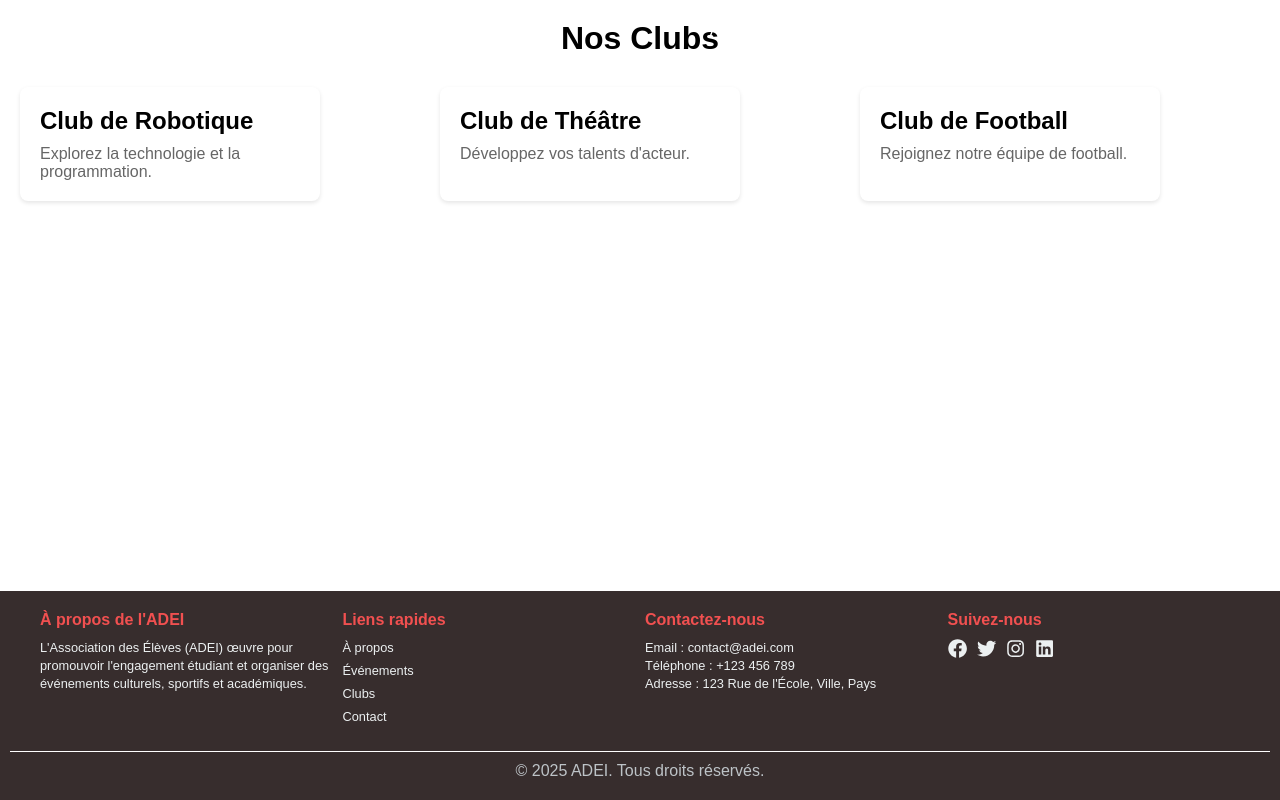
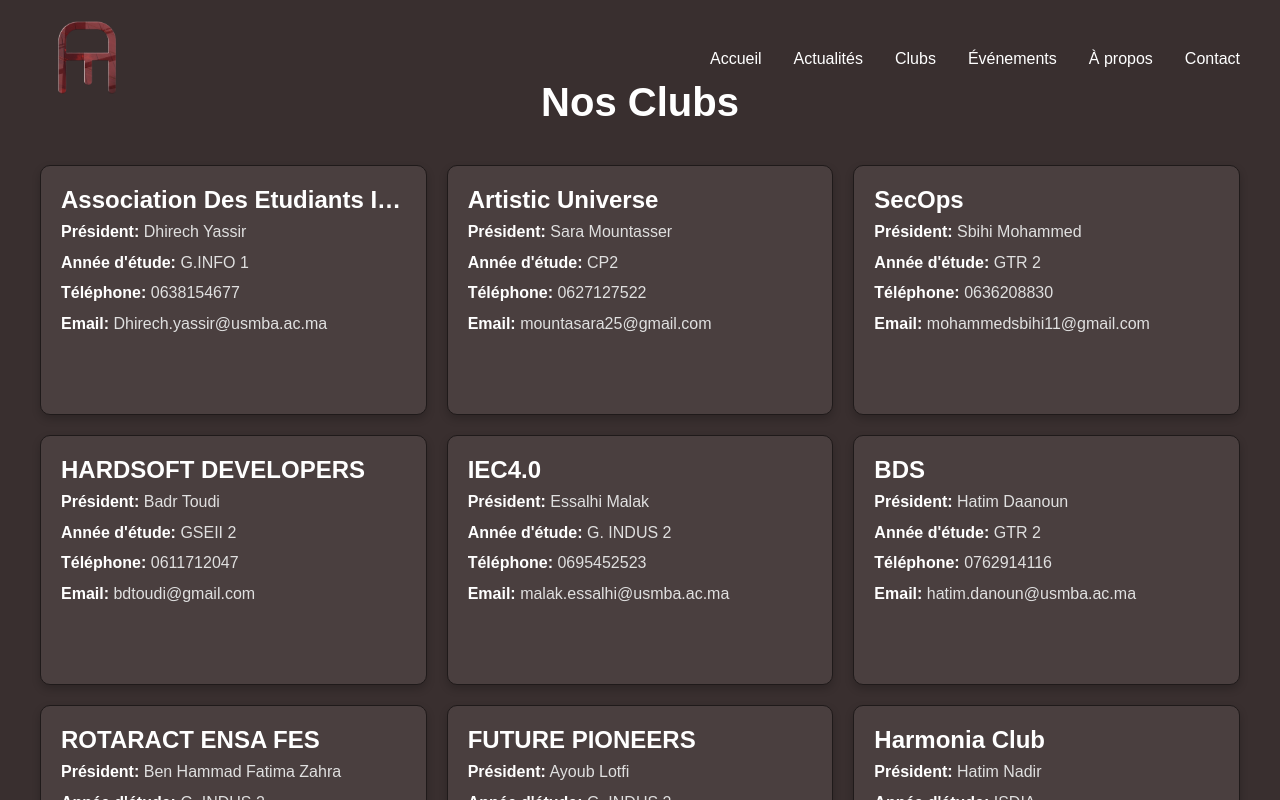
Before and after one commit to MehdiDinari/ADEI-Site, a React (Create React App) app: page /clubs in a window 1280 px wide. Built offline with nearby package versions, Linux system fonts and the light colour scheme.

Commit message:
3rd  commit

```diff
--- a/package.json
+++ b/package.json
@@ -7,6 +7,7 @@
     "@testing-library/jest-dom": "^6.6.3",
     "@testing-library/react": "^16.2.0",
     "@testing-library/user-event": "^13.5.0",
+    "framer-motion": "^12.4.7",
     "react": "^19.0.0",
     "react-calendar": "^5.1.0",
     "react-dom": "^19.0.0",
--- a/src/Utils/clubs.json
+++ b/src/Utils/clubs.json
@@ -0,0 +1,130 @@
+[
+  {
+    "club": "Association Des Etudiants Ingenieurs ADEI",
+    "president": "Dhirech Yassir",
+    "annees_etude": "G.INFO 1",
+    "tel": "0638154677",
+    "email": "Dhirech.yassir@usmba.ac.ma",
+    "observations": ""
+  },
+  {
+    "club": "Artistic Universe",
+    "president": "Sara Mountasser",
+    "annees_etude": "CP2",
+    "tel": "0627127522",
+    "email": "mountasara25@gmail.com",
+    "observations": ""
+  },
+  {
+    "club": "SecOps",
+    "president": "Sbihi Mohammed",
+    "annees_etude": "GTR 2",
+    "tel": "0636208830",
+    "email": "mohammedsbihi11@gmail.com",
+    "observations": ""
+  },
+  {
+    "club": "HARDSOFT DEVELOPERS",
+    "president": "Badr Toudi",
+    "annees_etude": "GSEII 2",
+    "tel": "0611712047",
+    "email": "bdtoudi@gmail.com",
+    "observations": ""
+  },
+  {
+    "club": "IEC4.0",
+    "president": "Essalhi Malak",
+    "annees_etude": "G. INDUS 2",
+    "tel": "0695452523",
+    "email": "malak.essalhi@usmba.ac.ma",
+    "observations": ""
+  },
+  {
+    "club": "BDS",
+    "president": "Hatim Daanoun",
+    "annees_etude": "GTR 2",
+    "tel": "0762914116",
+    "email": "hatim.danoun@usmba.ac.ma",
+    "observations": ""
+  },
+  {
+    "club": "ROTARACT ENSA FES",
+    "president": "Ben Hammad Fatima Zahra",
+    "annees_etude": "G. INDUS 2",
+    "tel": "0689087336",
+    "email": "fatimazahra.benhammad@usmba.ac.ma",
+    "observations": ""
+  },
+  {
+    "club": "FUTURE PIONEERS",
+    "president": "Ayoub Lotfi",
+    "annees_etude": "G. INDUS 2",
+    "tel": "0604777534",
+    "email": "ayoub.lotfi@usmba.ac.ma",
+    "observations": ""
+  },
+  {
+    "club": "Harmonia Club",
+    "president": "Hatim Nadir",
+    "annees_etude": "ISDIA",
+    "tel": "+212 603007309",
+    "email": "hatim.nadir@usmba.ac.ma",
+    "observations": ""
+  },
+  {
+    "club": "RoboGenius",
+    "president": "Soukayna Hamdani",
+    "annees_etude": "CP2",
+    "tel": "0624940327",
+    "email": "robogeniusclub@gmail.com",
+    "observations": ""
+  },
+  {
+    "club": "ENTREPRISES ENSAF",
+    "president": "Badr Eddine Sennoune",
+    "annees_etude": "GMSA 2",
+    "tel": "0636807229",
+    "email": "badreddine.sennoune@usmba.ac.ma",
+    "observations": ""
+  },
+  {
+    "club": "IEEE ENSAF Student Branch",
+    "president": "Manal Armel",
+    "annees_etude": "G.INFO 2",
+    "tel": "+21256989605",
+    "email": "manal.armel@usmba.ac.ma",
+    "observations": ""
+  },
+  {
+    "club": "Teatro del Alma",
+    "president": "Ayman Lebbar",
+    "annees_etude": "3IACN",
+    "tel": "0704890686",
+    "email": "aymanlebbar2020@gmail.com",
+    "observations": ""
+  },
+  {
+    "club": "The Great Debaters",
+    "president": "Malak Faiz",
+    "annees_etude": "GTR 2",
+    "tel": "0701202778",
+    "email": "malak.faiz@usmba.ac.ma",
+    "observations": ""
+  },
+  {
+    "club": "Mechatronics trendz",
+    "president": "Tamdouli Ismail",
+    "annees_etude": "GMSA 2",
+    "tel": "0602485321",
+    "email": "ismail.tamdouli@usmba.ac.ma",
+    "observations": ""
+  },
+  {
+    "club": "SPACE ENSAF",
+    "president": "Abeqqal Marouane",
+    "annees_etude": "G.INFO 2",
+    "tel": "0762406112",
+    "email": "marouane.abeqqal@usmba.ac.ma",
+    "observations": ""
+  }
+]
--- a/src/components/Card.jsx
+++ b/src/components/Card.jsx
@@ -1,12 +1,13 @@
 import React from "react";
-import "../styles/Card.css";
+import '../styles/Card.css';
 
-const Card = ({ title, content, footer }) => {
+const Card = ({ title, content }) => {
     return (
         <div className="card">
-            {title && <h3 className="card-title">{title}</h3>}
-            {content && <p className="card-content">{content}</p>}
-            {footer && <footer className="card-footer">{footer}</footer>}
+            <h2>{title}</h2> {/* Affiche le titre du club */}
+            <div className="card-content">
+                {content} {/* Affiche le contenu */}
+            </div>
         </div>
     );
 };
--- a/src/components/Navbar.jsx
+++ b/src/components/Navbar.jsx
@@ -30,7 +30,7 @@ const Navbar = () => {
             <div className="navbar-container">
                 {/* Logo */}
                 <Link to="/" className="navbar-logo">
-                    ADEI
+                    <img src="/Images/adei.png" alt="Logo ADEI" /> {/* Chemin absolu depuis public/ */}
                 </Link>
 
                 {/* Menu pour les écrans larges */}
--- a/src/pages/Clubs.jsx
+++ b/src/pages/Clubs.jsx
@@ -1,23 +1,41 @@
 import React from "react";
+import { motion } from "framer-motion";
 import Card from "../components/Card";
-import '../styles/Clubs.css'
+import clubsData from "../Utils/clubs.json";
+import '../styles/Clubs.css';
 
 const Clubs = () => {
-    const clubs = [
-        { id: 1, name: "Club de Robotique", description: "Explorez la technologie et la programmation." },
-        { id: 2, name: "Club de Théâtre", description: "Développez vos talents d'acteur." },
-        { id: 3, name: "Club de Football", description: "Rejoignez notre équipe de football." },
-    ];
-
     return (
-        <div className="clubs">
+        <motion.div
+            className="clubs"
+            initial={{ opacity: 0 }}
+            animate={{ opacity: 1 }}
+            transition={{ duration: 0.5 }}
+        >
             <h1>Nos Clubs</h1>
             <div className="club-list">
-                {clubs.map((club) => (
-                    <Card key={club.id} title={club.name} content={club.description} />
+                {clubsData.map((club, index) => (
+                    <motion.div
+                        key={club.id}
+                        initial={{ opacity: 0, y: 20 }}
+                        animate={{ opacity: 1, y: 0 }}
+                        transition={{ delay: index * 0.2, duration: 0.5 }}
+                    >
+                        <Card
+                            title={club.club}
+                            content={
+                                <div className="card-content">
+                                    <p><strong>Président:</strong> {club.president}</p>
+                                    <p><strong>Année d'étude:</strong> {club.annees_etude}</p>
+                                    <p><strong>Téléphone:</strong> {club.tel}</p>
+                                    <p><strong>Email:</strong> {club.email}</p>
+                                </div>
+                            }
+                        />
+                    </motion.div>
                 ))}
             </div>
-        </div>
+        </motion.div>
     );
 };
 
--- a/src/styles/Card.css
+++ b/src/styles/Card.css
@@ -1,22 +1,42 @@
 .card {
-    background: #fff;
+    background-color: #34495e; /* Fond gris foncé pour les cartes */
+    border-radius: 10px;
+    box-shadow: 0 4px 8px rgba(0, 0, 0, 0.2);
     padding: 20px;
-    border-radius: 8px;
-    box-shadow: 0 2px 4px rgba(0, 0, 0, 0.1);
+    width: 300px; /* Largeur fixe */
+    min-height: 250px; /* Hauteur minimale pour uniformiser la taille */
+    display: flex;
+    flex-direction: column;
+    justify-content: space-between; /* Espace entre le titre et le contenu */
+    transition: transform 0.3s ease, box-shadow 0.3s ease;
 }
 
-.card h3 {
-    font-size: 1.5rem;
-    margin-bottom: 10px;
+.card:hover {
+    transform: translateY(-5px);
+    box-shadow: 0 8px 16px rgba(0, 0, 0, 0.3);
 }
 
-.card p {
-    font-size: 1rem;
-    color: #666;
+.card h2 {
+    margin-top: 0;
+    color: #ffffff; /* Texte blanc pour le titre */
+    font-size: 1.5rem;
+    white-space: nowrap; /* Empêche le titre de passer à la ligne */
+    overflow: hidden; /* Cache le texte qui dépasse */
+    text-overflow: ellipsis; /* Ajoute "..." si le texte est trop long */
 }
 
-.card footer {
-    margin-top: 10px;
-    font-size: 0.9rem;
-    color: #999;
+.card-content {
+    flex: 1; /* Prend tout l'espace disponible */
+    overflow: hidden; /* Cache le contenu qui dépasse */
+    word-wrap: break-word; /* Casse les mots longs */
 }
+
+.card-content p {
+    margin: 5px 0;
+    color: #ecf0f1; /* Texte gris clair pour le contenu */
+    line-height: 1.6;
+}
+
+.card-content p strong {
+    color: #ffffff; /* Texte blanc pour les labels */
+}
--- a/src/styles/Clubs.css
+++ b/src/styles/Clubs.css
@@ -1,21 +1,22 @@
 .clubs {
-    padding: 20px;
+    padding-top: 80px; /* Espace pour la navbar */
+    padding-left: 20px;
+    padding-right: 20px;
+    padding-bottom: 20px;
+    text-align: center;
+    background-color: #392f2f; /* Fond gris foncé */
+    min-height: 100vh;
 }
 
 .clubs h1 {
-    text-align: center;
-    margin-bottom: 30px;
+    font-size: 2.5rem;
+    margin-bottom: 20px;
+    color: #ffffff; /* Texte blanc pour le titre */
 }
 
 .club-list {
     display: grid;
-    grid-template-columns: repeat(auto-fit, minmax(250px, 1fr));
-    gap: 20px;
+    grid-template-columns: repeat(auto-fit, minmax(300px, 1fr)); /* Grille responsive */
+    gap: 20px; /* Espacement entre les cartes */
+    padding: 20px;
 }
-
-.club-list .card {
-    background: #fff;
-    padding: 20px;
-    border-radius: 8px;
-    box-shadow: 0 2px 4px rgba(0, 0, 0, 0.1);
-}
--- a/src/styles/Navbar.css
+++ b/src/styles/Navbar.css
@@ -29,7 +29,11 @@
     text-decoration: none;
     transition: color 0.3s ease;
 }
+.navbar-logo img {
+    height: 80px; /* Ajustez la hauteur du logo */
+    width: auto; /* Garde les proportions du logo */
 
+}
 .navbar-logo:hover {
     color: #d7140e
 ;
--- a/src/styles/News.css
+++ b/src/styles/News.css
@@ -1,21 +1,88 @@
+/* News.css */
 .news {
-    padding: 20px;
+    padding: 80px 20px 20px; /* 80px en haut, 20px à gauche/droite, 20px en bas */
+    text-align: center;
+    background-color: #392f2f; /* Fond gris foncé */
+    min-height: 100vh; /* Assure que la page prend toute la hauteur */
 }
 
 .news h1 {
-    text-align: center;
-    margin-bottom: 30px;
+    font-size: 2.5rem;
+    margin-bottom: 20px;
+    color: #ffffff; /* Texte blanc pour le titre */
 }
 
 .news-list {
     display: flex;
     flex-direction: column;
+    align-items: center;
     gap: 20px;
+    padding: 20px;
 }
 
-.news-list .card {
-    background: #fff;
+/* Animation pour les cartes */
+@keyframes fadeInUp {
+    from {
+        opacity: 0;
+        transform: translateY(20px);
+    }
+    to {
+        opacity: 1;
+        transform: translateY(0);
+    }
+}
+
+.card {
+    opacity: 0; /* Initialement invisible */
+    animation: fadeInUp 0.5s ease-out forwards;
+    background-color: #4a3f3f; /* Nuance de gris pour les cartes */
+    border-radius: 10px;
+    box-shadow: 0 4px 8px rgba(0, 0, 0, 0.2);
     padding: 20px;
-    border-radius: 8px;
-    box-shadow: 0 2px 4px rgba(0, 0, 0, 0.1);
+    max-width: 400px;
+    width: 100%;
+    text-align: left;
+    transition: transform 0.3s ease, box-shadow 0.3s ease; /* Animation au survol */
+    border: 1px solid #1f1a1a; /* Bordure discrète */
 }
+
+.card:hover {
+    transform: translateY(-5px); /* Effet de levée au survol */
+    box-shadow: 0 8px 16px rgba(0, 0, 0, 0.3); /* Ombre plus prononcée */
+}
+
+.card h2 {
+    margin-top: 0;
+    color: #ffffff; /* Texte blanc pour le titre */
+    font-size: 1.5rem;
+}
+
+.card p {
+    color: #e0e0e0; /* Texte gris clair pour le contenu */
+    line-height: 1.6;
+}
+
+.card footer {
+    font-size: 0.9rem;
+    color: #b0b0b0; /* Texte gris pour le footer */
+    margin-top: 10px;
+}
+
+/* Bouton d'accent */
+.button-accent {
+    background-color: #d7140e; /* Rouge vif */
+    color: #ffffff; /* Texte blanc */
+    padding: 10px 20px;
+    border-radius: 5px;
+    text-decoration: none;
+    transition: background-color 0.3s ease;
+}
+
+.button-accent:hover {
+    background-color: #b0100b; /* Rouge plus foncé au survol */
+}
+
+/* Icône ou élément secondaire */
+.icon-secondary {
+    color: #f4c20d; /* Jaune doré */
+}
```
Also changed, not shown: src/pages/News.jsx (+31 -23 lines), public/Images/adei.png (added), 1 other file (tests, documents, lock files or other folders).
